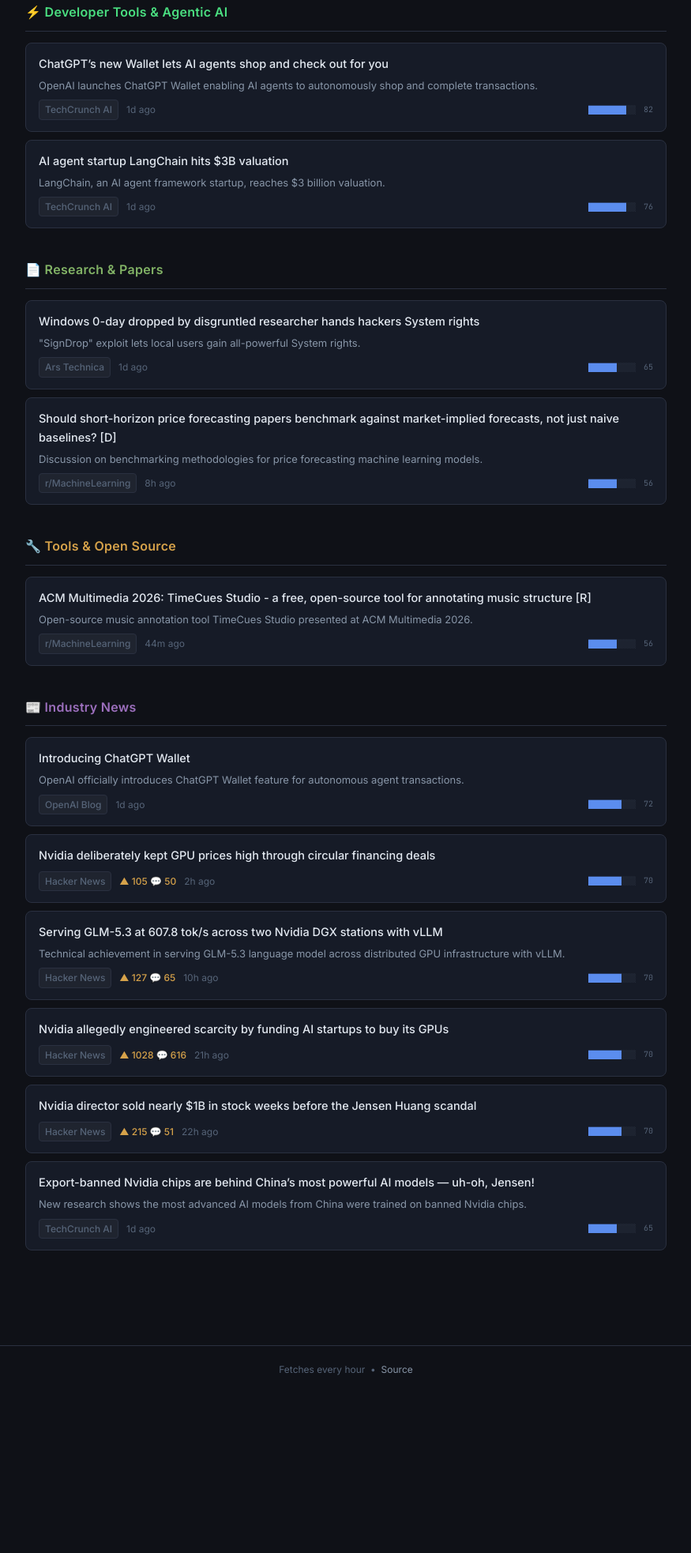
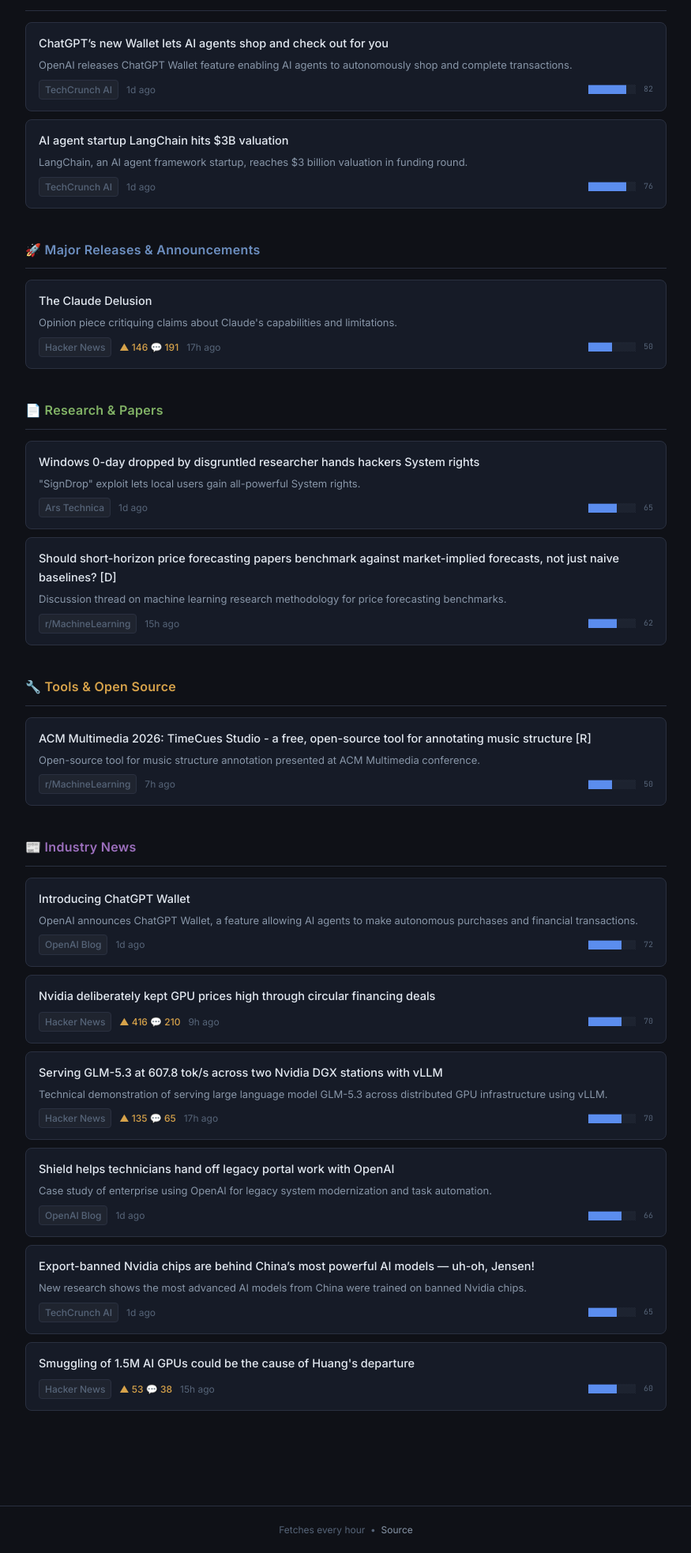
Before and after one commit to kevin-cantwell/ai-digest, a plain HTML site: page index.html in a window 1280 px wide. Shown: the part 324-2290 px from the top of the page at 79% size, without its empty margins (202-1077 px from the left). Before the commit the page ends 2087 px from the top, so only its background shows below. Drawn offline with Linux system fonts and the light colour scheme.

Commit message:
digest: 2026-11-15 07:31 UTC

```diff
--- a/index.html
+++ b/index.html
@@ -246,7 +246,7 @@
   <div class="header-inner">
     <div class="logo">AI Digest<span class="logo-dot">.</span></div>
     <div class="header-meta">
-      <span class="header-date" id="header-date" data-utc="2026-11-15T00:43:35Z">Sunday, November 15, 2026 — 00:43 UTC</span>
+      <span class="header-date" id="header-date" data-utc="2026-11-15T07:31:40Z">Sunday, November 15, 2026 — 07:31 UTC</span>
       <script>
         (function() {
           var el = document.getElementById('header-date');
@@ -259,7 +259,7 @@
       <span class="header-updated" id="header-updated">Updated just now</span>
       <script>
         (function() {
-          var builtAt = new Date("2026-11-15T00:43:35Z");
+          var builtAt = new Date("2026-11-15T07:31:40Z");
           function updateAge() {
             var mins = Math.floor((Date.now() - builtAt.getTime()) / 60000);
             var el = document.getElementById('header-updated');
@@ -275,14 +275,14 @@
           setInterval(updateAge, 60000);
         })();
       </script>
-      <span class="header-count">11 stories</span>
+      <span class="header-count">12 stories</span>
     </div>
   </div>
 </header>
 
 <main>
   <div class="tldr-box">
-    <p class="tldr-text">OpenAI introduced ChatGPT Wallet, which enables AI agents to autonomously complete shopping transactions, while LangChain raised funding at a $3 billion valuation, reflecting growing investment in AI agent infrastructure. Separately, reports emerged alleging that Nvidia maintained high GPU prices through financing arrangements with AI startups and that export-restricted Nvidia chips are powering China&#x27;s leading AI models.</p>
+    <p class="tldr-text">OpenAI introduced ChatGPT Wallet, a feature enabling AI agents to autonomously complete shopping transactions, while LangChain&#x27;s AI agent startup reached a $3 billion valuation. Reports indicate that export-banned Nvidia GPUs have been smuggled into China in large quantities to power domestic AI models, raising compliance concerns for the company.</p>
   </div>
 
 
@@ -293,7 +293,7 @@
         <div class="card-header">
           <a class="card-title" href="https://techcrunch.com/2026/11/13/chatgpts-new-wallet-lets-ai-agents-shop-and-check-out-for-you/" target="_blank" rel="noopener noreferrer">ChatGPT’s new Wallet lets AI agents shop and check out for you</a>
         </div>
-        <p class="item-summary">OpenAI launches ChatGPT Wallet enabling AI agents to autonomously shop and complete transactions.</p>
+        <p class="item-summary">OpenAI releases ChatGPT Wallet feature enabling AI agents to autonomously shop and complete transactions.</p>
         <div class="card-meta">
           <a class="source" href="https://techcrunch.com/2026/11/13/chatgpts-new-wallet-lets-ai-agents-shop-and-check-out-for-you/" target="_blank" rel="noopener noreferrer">TechCrunch AI</a>
 
@@ -305,12 +305,29 @@
         <div class="card-header">
           <a class="card-title" href="https://techcrunch.com/2026/11/13/ai-agent-startup-langchain-hits-3b-valuation/" target="_blank" rel="noopener noreferrer">AI agent startup LangChain hits $3B valuation</a>
         </div>
-        <p class="item-summary">LangChain, an AI agent framework startup, reaches $3 billion valuation.</p>
+        <p class="item-summary">LangChain, an AI agent framework startup, reaches $3 billion valuation in funding round.</p>
         <div class="card-meta">
           <a class="source" href="https://techcrunch.com/2026/11/13/ai-agent-startup-langchain-hits-3b-valuation/" target="_blank" rel="noopener noreferrer">TechCrunch AI</a>
 
           <span class="age">1d ago</span>
           <span class="score-bar" title="Quality score: 76/100"><span class="bar-filled">████████</span><span class="bar-empty">░░</span> <span class="score-num">76</span></span>
+        </div>
+      </div>
+      </div>
+    </section>
+    <section class="digest-section">
+      <h2 class="section-title" style="color: #6c8ebf;">🚀 Major Releases &amp; Announcements</h2>
+      <div class="cards">
+      <div class="card">
+        <div class="card-header">
+          <a class="card-title" href="https://www.netmeister.org/blog/claude-delusion.html" target="_blank" rel="noopener noreferrer">The Claude Delusion</a>
+        </div>
+        <p class="item-summary">Opinion piece critiquing claims about Claude&#x27;s capabilities and limitations.</p>
+        <div class="card-meta">
+          <a class="source" href="https://news.ycombinator.com/item?id=50496921" target="_blank" rel="noopener noreferrer">Hacker News</a>
+          <span class="upvotes">▲ 146  💬 191</span>
+          <span class="age">17h ago</span>
+          <span class="score-bar" title="Quality score: 50/100"><span class="bar-filled">█████</span><span class="bar-empty">░░░░░</span> <span class="score-num">50</span></span>
         </div>
       </div>
       </div>
@@ -334,12 +351,12 @@
         <div class="card-header">
           <a class="card-title" href="https://www.reddit.com/r/MachineLearning/comments/1xw6fk9/should_shorthorizon_price_forecasting_papers/" target="_blank" rel="noopener noreferrer">Should short-horizon price forecasting papers benchmark against market-implied forecasts, not just naive baselines? [D]</a>
         </div>
-        <p class="item-summary">Discussion on benchmarking methodologies for price forecasting machine learning models.</p>
+        <p class="item-summary">Discussion thread on machine learning research methodology for price forecasting benchmarks.</p>
         <div class="card-meta">
           <a class="source" href="https://www.reddit.com/r/MachineLearning/comments/1xw6fk9/should_shorthorizon_price_forecasting_papers/" target="_blank" rel="noopener noreferrer">r/MachineLearning</a>
 
-          <span class="age">8h ago</span>
-          <span class="score-bar" title="Quality score: 56/100"><span class="bar-filled">██████</span><span class="bar-empty">░░░░</span> <span class="score-num">56</span></span>
+          <span class="age">15h ago</span>
+          <span class="score-bar" title="Quality score: 62/100"><span class="bar-filled">██████</span><span class="bar-empty">░░░░</span> <span class="score-num">62</span></span>
         </div>
       </div>
       </div>
@@ -351,12 +368,12 @@
         <div class="card-header">
           <a class="card-title" href="https://i.redd.it/wa1w1q097n1i1.gif" target="_blank" rel="noopener noreferrer">ACM Multimedia 2026: TimeCues Studio - a free, open-source tool for annotating music structure [R]</a>
         </div>
-        <p class="item-summary">Open-source music annotation tool TimeCues Studio presented at ACM Multimedia 2026.</p>
+        <p class="item-summary">Open-source tool for music structure annotation presented at ACM Multimedia conference.</p>
         <div class="card-meta">
           <a class="source" href="https://www.reddit.com/r/MachineLearning/comments/1xwh3mw/acm_multimedia_2026_timecues_studio_a_free/" target="_blank" rel="noopener noreferrer">r/MachineLearning</a>
 
-          <span class="age">44m ago</span>
-          <span class="score-bar" title="Quality score: 56/100"><span class="bar-filled">██████</span><span class="bar-empty">░░░░</span> <span class="score-num">56</span></span>
+          <span class="age">7h ago</span>
+          <span class="score-bar" title="Quality score: 50/100"><span class="bar-filled">█████</span><span class="bar-empty">░░░░░</span> <span class="score-num">50</span></span>
         </div>
       </div>
       </div>
@@ -368,7 +385,7 @@
         <div class="card-header">
           <a class="card-title" href="https://openai.com/index/introducing-chatgpt-wallet" target="_blank" rel="noopener noreferrer">Introducing ChatGPT Wallet</a>
         </div>
-        <p class="item-summary">OpenAI officially introduces ChatGPT Wallet feature for autonomous agent transactions.</p>
+        <p class="item-summary">OpenAI announces ChatGPT Wallet, a feature allowing AI agents to make autonomous purchases and financial transactions.</p>
         <div class="card-meta">
           <a class="source" href="https://openai.com/index/introducing-chatgpt-wallet" target="_blank" rel="noopener noreferrer">OpenAI Blog</a>
 
@@ -383,8 +400,8 @@
 
         <div class="card-meta">
           <a class="source" href="https://news.ycombinator.com/item?id=50501631" target="_blank" rel="noopener noreferrer">Hacker News</a>
-          <span class="upvotes">▲ 105  💬 50</span>
-          <span class="age">2h ago</span>
+          <span class="upvotes">▲ 416  💬 210</span>
+          <span class="age">9h ago</span>
           <span class="score-bar" title="Quality score: 70/100"><span class="bar-filled">███████</span><span class="bar-empty">░░░</span> <span class="score-num">70</span></span>
         </div>
       </div>
@@ -392,36 +409,24 @@
         <div class="card-header">
           <a class="card-title" href="https://developer.nvidia.com/blog/when-one-gpu-isnt-enough-serving-glm-5-3-across-two-nvidia-dgx-stations-with-vllm/" target="_blank" rel="noopener noreferrer">Serving GLM-5.3 at 607.8 tok/s across two Nvidia DGX stations with vLLM</a>
         </div>
-        <p class="item-summary">Technical achievement in serving GLM-5.3 language model across distributed GPU infrastructure with vLLM.</p>
+        <p class="item-summary">Technical demonstration of serving large language model GLM-5.3 across distributed GPU infrastructure using vLLM.</p>
         <div class="card-meta">
           <a class="source" href="https://news.ycombinator.com/item?id=50497155" target="_blank" rel="noopener noreferrer">Hacker News</a>
-          <span class="upvotes">▲ 127  💬 65</span>
-          <span class="age">10h ago</span>
+          <span class="upvotes">▲ 135  💬 65</span>
+          <span class="age">17h ago</span>
           <span class="score-bar" title="Quality score: 70/100"><span class="bar-filled">███████</span><span class="bar-empty">░░░</span> <span class="score-num">70</span></span>
         </div>
       </div>
       <div class="card">
         <div class="card-header">
-          <a class="card-title" href="https://www.techpowerup.com/354814/nvidia-allegedly-engineered-scarcity-by-funding-ai-startups-to-buy-its-gpus" target="_blank" rel="noopener noreferrer">Nvidia allegedly engineered scarcity by funding AI startups to buy its GPUs</a>
+          <a class="card-title" href="https://openai.com/business/customer-stories/shield" target="_blank" rel="noopener noreferrer">Shield helps technicians hand off legacy portal work with OpenAI</a>
         </div>
+        <p class="item-summary">Case study of enterprise using OpenAI for legacy system modernization and task automation.</p>
+        <div class="card-meta">
+          <a class="source" href="https://openai.com/business/customer-stories/shield" target="_blank" rel="noopener noreferrer">OpenAI Blog</a>
 
-        <div class="card-meta">
-          <a class="source" href="https://news.ycombinator.com/item?id=50493251" target="_blank" rel="noopener noreferrer">Hacker News</a>
-          <span class="upvotes">▲ 1028  💬 616</span>
-          <span class="age">21h ago</span>
-          <span class="score-bar" title="Quality score: 70/100"><span class="bar-filled">███████</span><span class="bar-empty">░░░</span> <span class="score-num">70</span></span>
-        </div>
-      </div>
-      <div class="card">
-        <div class="card-header">
-          <a class="card-title" href="https://finance.yahoo.com/markets/stocks/articles/nvidia-director-sold-nearly-1b-160000846.html" target="_blank" rel="noopener noreferrer">Nvidia director sold nearly $1B in stock weeks before the Jensen Huang scandal</a>
-        </div>
-
-        <div class="card-meta">
-          <a class="source" href="https://news.ycombinator.com/item?id=50492993" target="_blank" rel="noopener noreferrer">Hacker News</a>
-          <span class="upvotes">▲ 215  💬 51</span>
-          <span class="age">22h ago</span>
-          <span class="score-bar" title="Quality score: 70/100"><span class="bar-filled">███████</span><span class="bar-empty">░░░</span> <span class="score-num">70</span></span>
+          <span class="age">1d ago</span>
+          <span class="score-bar" title="Quality score: 66/100"><span class="bar-filled">███████</span><span class="bar-empty">░░░</span> <span class="score-num">66</span></span>
         </div>
       </div>
       <div class="card">
@@ -436,6 +441,18 @@
           <span class="score-bar" title="Quality score: 65/100"><span class="bar-filled">██████</span><span class="bar-empty">░░░░</span> <span class="score-num">65</span></span>
         </div>
       </div>
+      <div class="card">
+        <div class="card-header">
+          <a class="card-title" href="https://www.tomshardware.com/tech-industry/artificial-intelligence/mass-smuggling-of-nvidia-ai-gpus-could-be-the-underlying-cause-of-jensen-huangs-departure-analysts-claim-more-than-1-5-gigawatts-of-banned-chips-tracked-to-china-despite-export-controls" target="_blank" rel="noopener noreferrer">Smuggling of 1.5M AI GPUs could be the cause of Huang&#x27;s departure</a>
+        </div>
+
+        <div class="card-meta">
+          <a class="source" href="https://news.ycombinator.com/item?id=50498051" target="_blank" rel="noopener noreferrer">Hacker News</a>
+          <span class="upvotes">▲ 53  💬 38</span>
+          <span class="age">15h ago</span>
+          <span class="score-bar" title="Quality score: 60/100"><span class="bar-filled">██████</span><span class="bar-empty">░░░░</span> <span class="score-num">60</span></span>
+        </div>
+      </div>
       </div>
     </section>
 </main>
```
Also changed, not shown: feed.xml (+28 -20 lines).
